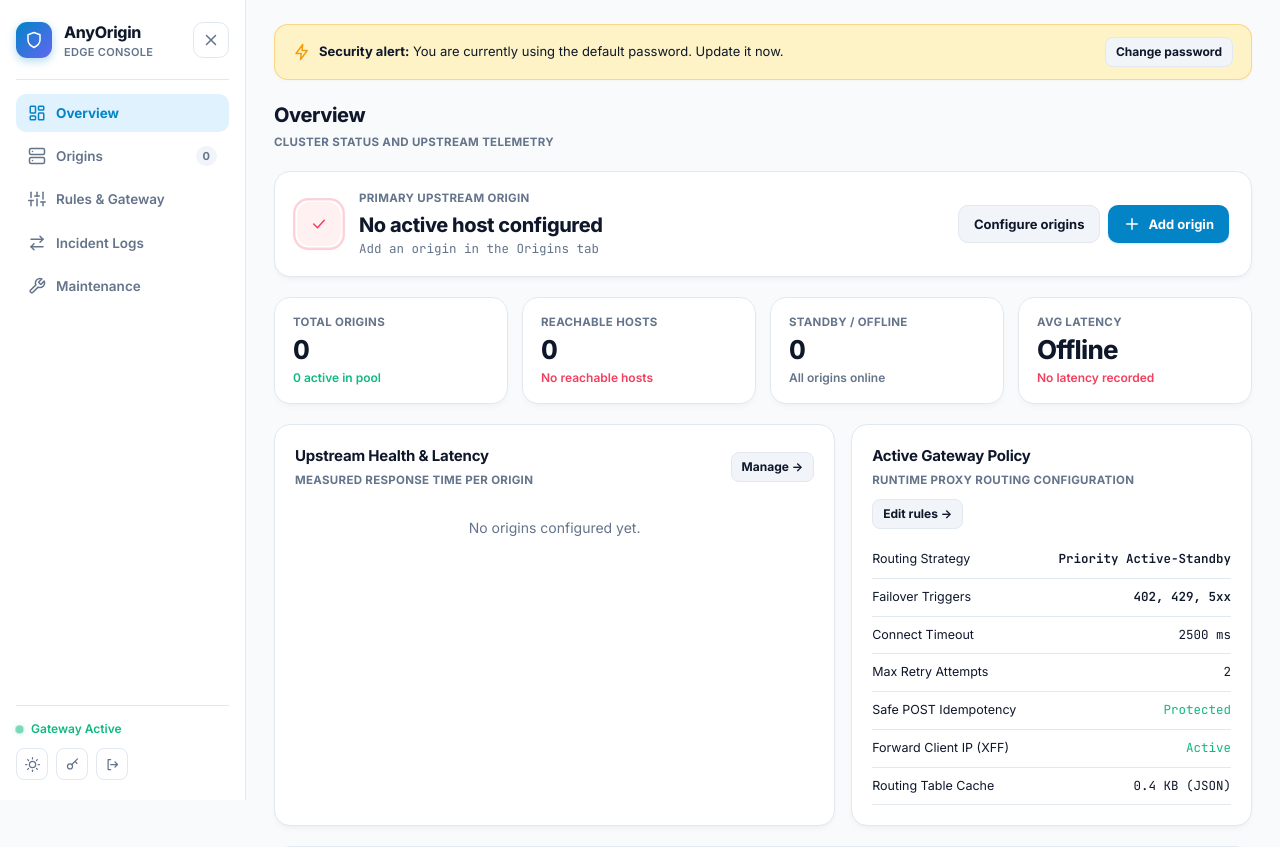
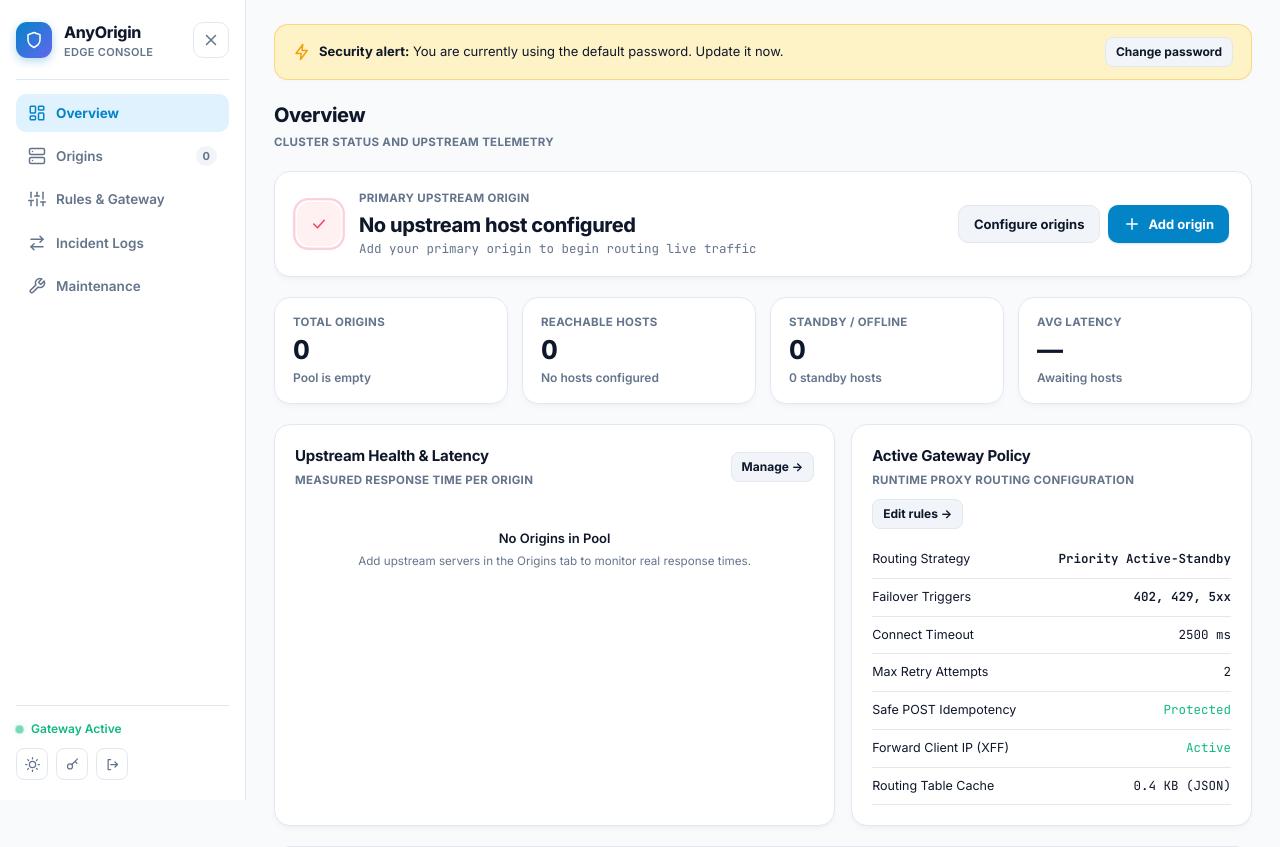
Before and after one commit to themubiin/AnyOrigin, a PHP site: page /anyorigin/ in a window 1280 px wide. Shown: the top 847 px of the page. Run offline with PHP 8.4, Linux system fonts and the light colour scheme; the visitor is signed in with stand-in values (Sample User, id 1); some libraries are stand-ins or nearby versions.

Commit message:
feat(prod): clean all dummy origins, add robust empty states, and polish gateway fallback

```diff
--- a/anyorigin/index.php
+++ b/anyorigin/index.php
@@ -1019,7 +1019,7 @@ async function postAction(action, data = {}) {
 function render() {
   const onlineHosts = O.filter(o => o.on && o.ok && o.ms > 0);
   const avg = onlineHosts.length ? Math.round(onlineHosts.reduce((a, o) => a + o.ms, 0) / onlineHosts.length) : 0;
-  const live = O.find(o => o.on) || { n: 'No active host configured', u: 'Add an origin in the Origins tab', ms: 0, ok: 0 };
+  const live = O.find(o => o.on) || { n: 'No upstream host configured', u: 'Add your primary origin to begin routing live traffic', ms: 0, ok: 0 };
 
   $('#hn').textContent = live.n;
   $('#hu').textContent = live.u;
@@ -1033,13 +1033,13 @@ function render() {
   // 4 Real KPI Cards
   const totalOrigins = O.length;
   const healthyCount = onlineHosts.length;
-  const standbyCount = O.filter(o => !o.ok || o.ms === 0).length;
+  const standbyCount = totalOrigins > 0 ? O.filter(o => !o.ok || o.ms === 0).length : 0;
 
   const K = [
-    ['Total Origins', totalOrigins, `${O.filter(o => o.on).length} active in pool`, 'up'],
-    ['Reachable Hosts', healthyCount, healthyCount ? 'Responding to health checks' : 'No reachable hosts', healthyCount ? 'up' : 'dn'],
-    ['Standby / Offline', standbyCount, standbyCount ? 'Backups & unreachable' : 'All origins online', 'mu'],
-    ['Avg Latency', avg ? avg + ' ms' : 'Offline', avg ? 'Across reachable hosts' : 'No latency recorded', avg ? 'up' : 'dn']
+    ['Total Origins', totalOrigins, totalOrigins ? `${O.filter(o => o.on).length} active in pool` : 'Pool is empty', totalOrigins ? 'up' : 'mu'],
+    ['Reachable Hosts', healthyCount, healthyCount ? 'Responding to health checks' : (totalOrigins ? 'No reachable hosts' : 'No hosts configured'), healthyCount ? 'up' : (totalOrigins ? 'dn' : 'mu')],
+    ['Standby / Offline', standbyCount, standbyCount ? 'Backups & unreachable' : (totalOrigins ? 'All origins online' : '0 standby hosts'), 'mu'],
+    ['Avg Latency', avg ? avg + ' ms' : (totalOrigins ? 'Offline' : '—'), avg ? 'Across reachable hosts' : (totalOrigins ? 'No response' : 'Awaiting hosts'), avg ? 'up' : 'mu']
   ];
 
   $('#kp').innerHTML = K.map(k => `
@@ -1074,7 +1074,7 @@ function render() {
         ${msBadge}
       </div>
     `;
-  }).join('') : '<div style="padding:16px 0;color:var(--mu);text-align:center">No origins configured yet.</div>';
+  }).join('') : '<div style="padding:28px 16px;color:var(--mu);text-align:center"><div style="font-weight:600;font-size:13px;color:var(--tx)">No Origins in Pool</div><small style="color:var(--mu)">Add upstream servers in the Origins tab to monitor real response times.</small></div>';
 
   // Full Origins List (Origins View)
   $('#list').innerHTML = O.length ? O.map((o, i) => {
@@ -1108,7 +1108,18 @@ function render() {
         </div>
       </div>
     `;
-  }).join('') : '<div style="padding:32px 0;text-align:center;color:var(--mu)">No origins added yet. Click "+ Add origin" to get started.</div>';
+  }).join('') : `
+    <div class="card pad" style="padding:48px 24px;text-align:center">
+      <div style="width:48px;height:48px;border-radius:14px;background:var(--s2);color:var(--mu);display:grid;place-items:center;margin:0 auto 14px">
+        <svg class="i" style="width:24px;height:24px"><use href="#server"/></svg>
+      </div>
+      <h3 style="font-size:16px;font-weight:750;margin-bottom:6px">No origins configured</h3>
+      <p style="font-size:13px;color:var(--mu);max-width:400px;margin:0 auto 18px;line-height:1.5">
+        Add your primary server as Rank #1 and standby backup providers. AnyOrigin will automatically route visitor traffic and fail over during outages.
+      </p>
+      <button class="btn" onclick="$('#dlg').showModal()"><svg class="i"><use href="#plus"/></svg>Add your first origin</button>
+    </div>
+  `;
 
   // Incident Logs (Filtered)
   const filteredEV = activeLogFilter === 'all'
--- a/index.php
+++ b/index.php
@@ -43,7 +43,8 @@ $rules = $config['rules'] ?? [];
 
 if (empty($origins)) {
     http_response_code(503);
-    echo "<h1>503 Service Unavailable</h1><p>No upstream origins configured. Visit <a href='/anyorigin'>/anyorigin</a> to configure hosts.</p>";
+    header('Content-Type: text/html; charset=UTF-8');
+    echo '<!DOCTYPE html><html lang="en"><head><meta charset="utf-8"><meta name="viewport" content="width=device-width,initial-scale=1"><title>AnyOrigin Gateway - Ready for Setup</title><style>*{box-sizing:border-box}body{background:#090d16;color:#f8fafc;font-family:-apple-system,BlinkMacSystemFont,"Segoe UI",Roboto,sans-serif;margin:0;display:flex;align-items:center;justify-content:center;min-height:100vh;padding:20px}.card{background:#0f172a;border:1px solid #1e293b;border-radius:18px;padding:36px;max-width:440px;width:100%;text-align:center;box-shadow:0 25px 50px -12px rgba(0,0,0,0.5)}.pill{display:inline-block;padding:3px 12px;border-radius:99px;background:rgba(56,189,248,0.12);color:#38bdf8;font-size:11.5px;font-weight:700;letter-spacing:.4px;text-transform:uppercase;margin-bottom:16px}h1{font-size:19px;font-weight:750;margin:0 0 10px;letter-spacing:-.3px}p{font-size:13.5px;color:#94a3b8;line-height:1.55;margin:0 0 24px}a{display:inline-flex;align-items:center;justify-content:center;background:#0284c7;color:#fff;font-size:13.5px;font-weight:650;text-decoration:none;padding:10px 20px;border-radius:10px;transition:background .15s}a:hover{background:#0369a1}</style></head><body><div class="card"><div class="pill">Edge Gateway</div><h1>No Upstream Origins Configured</h1><p>The reverse proxy is operational and ready. Access the admin console to register your primary and standby origins.</p><a href="/anyorigin/">Open Console &rarr;</a></div></body></html>';
     exit;
 }
 
--- a/scripts/test-failover.php
+++ b/scripts/test-failover.php
@@ -19,7 +19,7 @@ echo "\n2. Testing SSRF Shield...\n";
 $test1 = validateOriginUrl("http://127.0.0.1:8080");
 $test2 = validateOriginUrl("http://localhost:3000");
 $test3 = validateOriginUrl("http://169.254.169.254/latest/meta-data");
-$test4 = validateOriginUrl("https://my-app.vercel.app");
+$test4 = validateOriginUrl("https://example.com");
 
 if ($test1['valid'] || $test2['valid'] || $test3['valid']) {
     echo "❌ SSRF Test Failed: Internal IPs allowed!\n";
@@ -34,7 +34,7 @@ echo "✓ SSRF Shield successfully blocked private IPs and cloud metadata.\n";
 // 3. Verify Cache Generation
 echo "\n3. Testing fast-read config cache generation...\n";
 $config = syncConfigCache($pdo);
-if (empty($config['origins']) || !file_exists(CONFIG_PATH)) {
+if (!isset($config['origins']) || !file_exists(CONFIG_PATH)) {
     echo "❌ Cache generation failed!\n";
     exit(1);
 }
```
